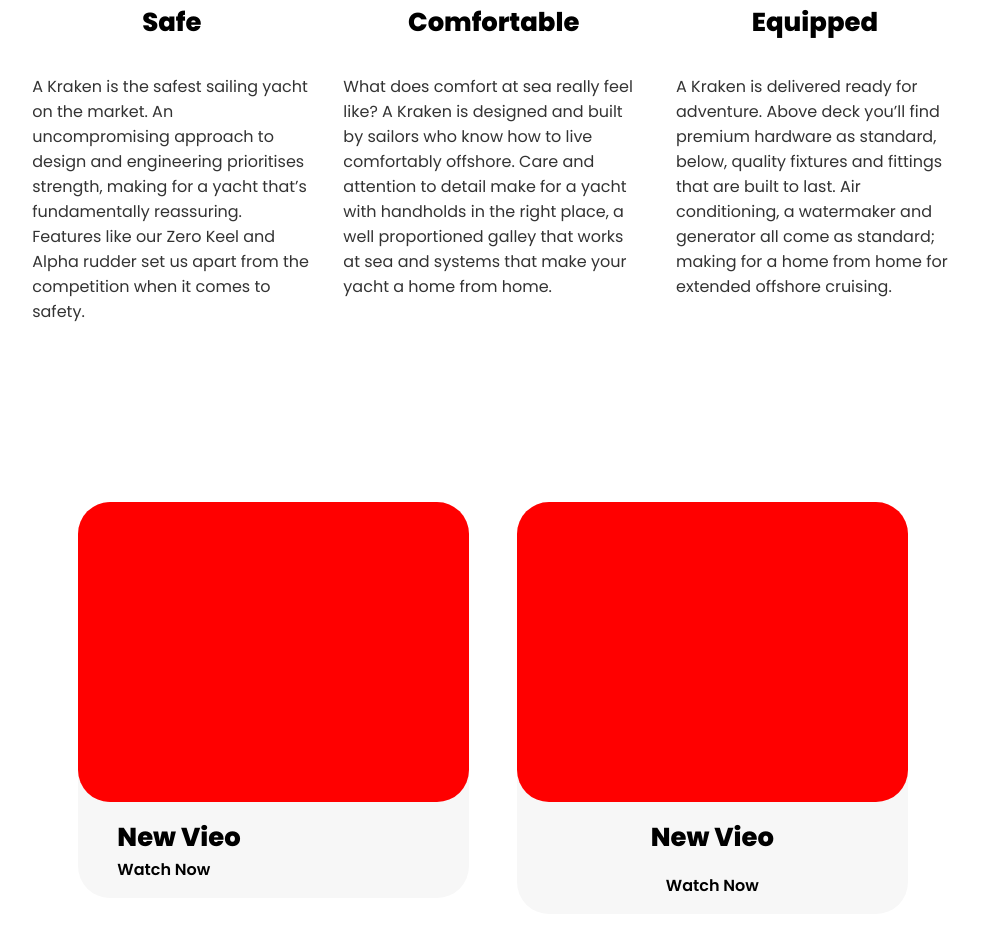
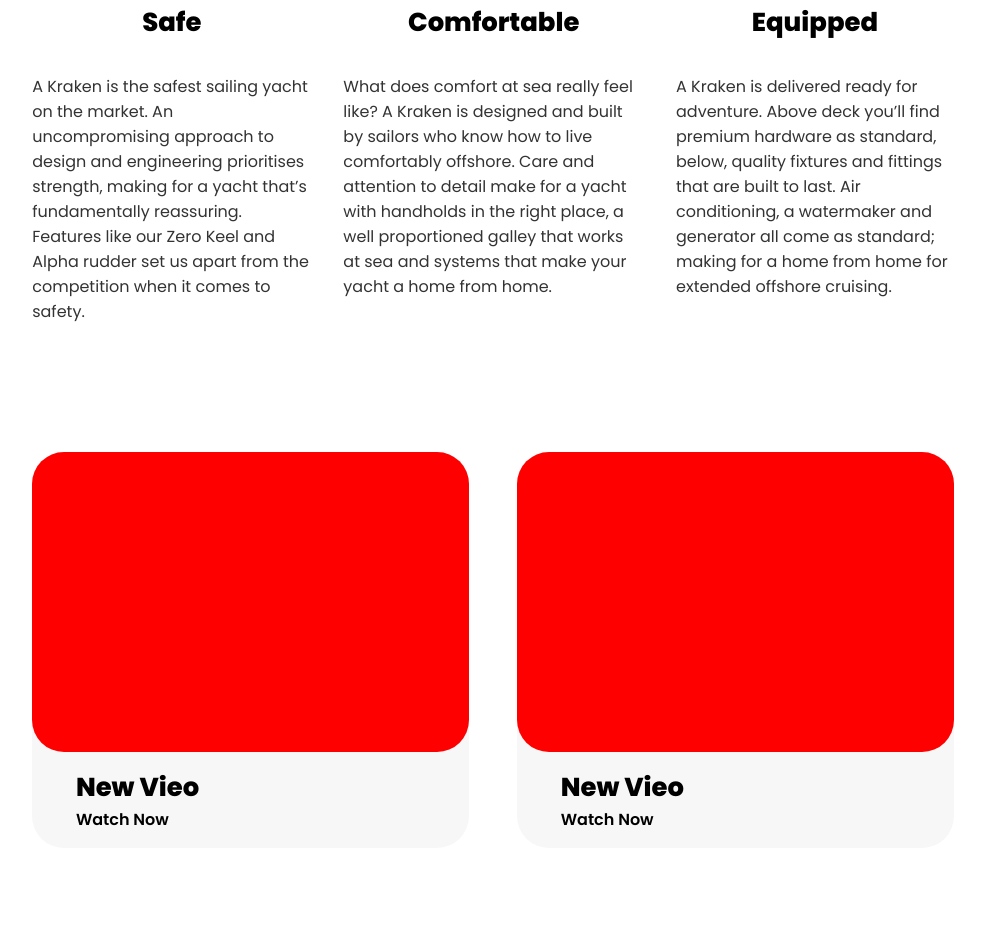
Before and after one commit to MajKlavzar/Kraken-Yachts, a plain HTML site: page index.html in a window 1280 px wide. Shown: the part 986-1938 px from the top of the page, without its empty margins (147-1132 px from the left). Drawn offline with Linux system fonts and the light colour scheme.

Commit message:
made spacing more consistent

```diff
--- a/index.html
+++ b/index.html
@@ -64,19 +64,21 @@
         <section id="socials-section">
 
                 <div id="new-videos-container">
+
                     <div class="video-card">
                         <div class="temp"></div>
                         <div class="video-card-buttons-container">
                             <h3>New vieo</h3>
                             <a href="#"> Watch now</a>
                         </div>
-
                     </div>
 
-                    <div class="video-card">
+                   <div class="video-card">
                         <div class="temp"></div>
-                        <h3>New vieo</h3>
-                        <a href="#"> Watch now</a>
+                        <div class="video-card-buttons-container">
+                            <h3>New vieo</h3>
+                            <a href="#"> Watch now</a>
+                        </div>
                     </div>
             </div>
         </section>
--- a/styles/style.css
+++ b/styles/style.css
@@ -236,12 +236,11 @@ main{
     background-color: var(--bg-color);
     border-radius: var(--important-radius);
     display: flex;
-    align-items: center;
     justify-content: center;
 }
 #new-videos-container{
     background-color: var(--bg-color);
-    width: 90%;
+    width: 100%;
     height: 400px;
     display:flex;
     align-items: flex-start;
```
